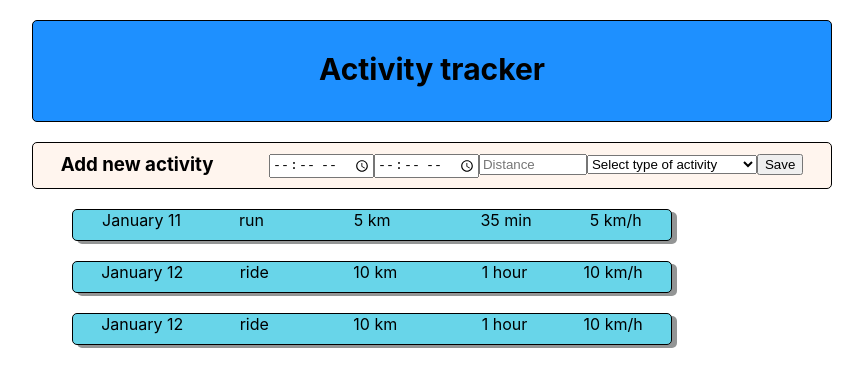
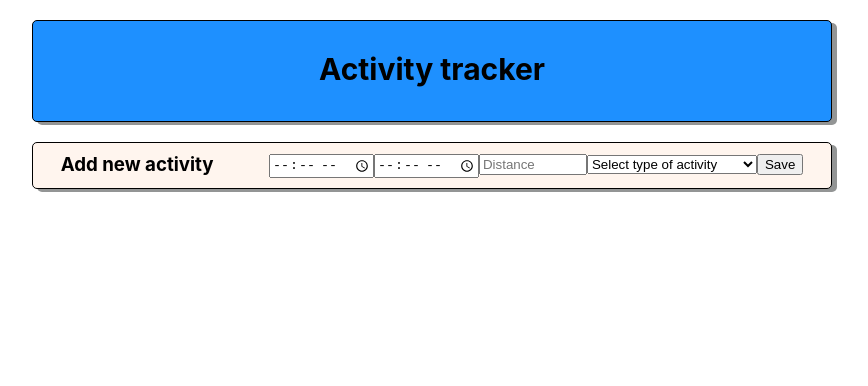
Before and after one commit to yurakbi/fit_calc, a React (Create React App) app: page / in a window 1280 px wide. Shown: the top 386 px of the page, without its empty margins (208-1076 px from the left). Built offline with nearby package versions, Linux system fonts and the light colour scheme.

Commit message:
activity

```diff
--- a/src/components/app/App.js
+++ b/src/components/app/App.js
@@ -12,9 +12,9 @@ class App extends Component {
     super(props)
     this.state = {
       data:[
-        {months: 'January 11', activity: 'run', distance: "5 km", time: '35 min', speed: '5 km/h', id: 1},
-        {months: 'January 12', activity: 'ride', distance: "10 km", time: '1 hour', speed: '10 km/h', id: 2},
-        {months: 'January 12', activity: 'ride', distance: "10 km", time: '1 hour', speed: '10 km/h', id: 3}
+        // {months: 'January 11', activity: 'run', distance: "5 km", time: '35 min', speed: '5 km/h', id: 1},
+        // {months: 'January 12', activity: 'ride', distance: "10 km", time: '1 hour', speed: '10 km/h', id: 2},
+        // {months: 'January 12', activity: 'ride', distance: "10 km", time: '1 hour', speed: '10 km/h', id: 3}
 
       ],
     }
@@ -22,18 +22,23 @@ class App extends Component {
   }
 
   addItem = (starttime, finishtime, distance, activity) => {
+
     const finish = finishtime.split(':');
     const start = starttime.split(':');
-    const time = Math.floor((finish[0], finish[1]) - (start[0],start[1]) );
-    console.log(time);
+    const time_hour = Math.floor(finish[0] - start[0]);
+    const time_min = Math.floor(finish[1] - start[1]);
+    const time = time_hour + 'h ' + time_min + ' min';
 
-    const speed = Math.floor(distance / time);
+
+    const speed = Math.round(distance / time_hour) + ' km/h';
+    console.log(speed);
 
     const months_all = ["January ", "February ", "March ", "April ", "May ", "June ", "July ", "August ", "September ", "October ", "November ", "December "];
     const d = new Date();
     const months_name = months_all[d.getMonth()];
-    const date = d.getDay();
+    const date = d.getDate();
     const months = months_name + date;
+
 
     const newItem = {
       months: months,
--- a/src/components/inputActivity/InputActivity.js
+++ b/src/components/inputActivity/InputActivity.js
@@ -1,5 +1,4 @@
 import {Component} from 'react';
-
 
 import '../style/index.css';
 
@@ -10,14 +9,14 @@ class InputActivity extends Component {
             starttime: '',
             finishtime: '',
             distance: '',
-            activity: ''
-
+            activity:''
         }
     }
 
     onValueChange = (e) => {
         this.setState({
             [e.target.name]: e.target.value,
+            activity: e.target.value
         })
     }
 
@@ -28,8 +27,6 @@ class InputActivity extends Component {
             starttime: state.starttime,
             finishtime: state.finishtime,
             distance: state.distance,
-            activity: state.activity,
-            id: ''
         }))
     }
 
@@ -63,10 +60,10 @@ class InputActivity extends Component {
                         value={distance}
                         onChange={this.onValueChange}
                         />
-                    <select className="select_activity">
-                        <option selected>Select type of activity</option>
-                        <option value="ride">Ride</option>
-                        <option value="run">Run</option>
+                    <select  value = {activity} onChange={this.onValueChange} className="select_activity">
+                        <option >Select type of activity</option>
+                        <option value="Ride">Ride</option>
+                        <option value="Run">Run</option>
                     </select>
                     <button className="save"> Save </button>
                 </form>
--- a/src/components/style/index.css
+++ b/src/components/style/index.css
@@ -25,6 +25,7 @@ code {
   height: 100px;
   background-color: dodgerblue;
   text-align: center;
+  box-shadow: 5px 3px  rgb(147, 149, 149);
 }
 
 h1 {
@@ -38,6 +39,7 @@ h1 {
   min-height: 30px;
   border: solid 1px ;
   border-radius: 5px;
+  box-shadow: 5px 3px  rgb(147, 149, 149);
 }
 
 .input{
@@ -81,7 +83,7 @@ h1 {
   border: solid 1px ;
   border-radius: 5px;
   text-align: center;
-  box-shadow: 5px 3px  rgb(147, 149, 149)
+  box-shadow: 5px 3px  rgb(147, 149, 149);
 
 
 }
@@ -93,6 +95,7 @@ h1 {
   min-height: 30px;
   border: solid 1px ;
   border-radius: 5px;
+  box-shadow: 5px 3px  rgb(147, 149, 149);
 }
 
 .longest_ride {
@@ -130,6 +133,7 @@ h1 {
   border-radius: 5px;
   grid-column-start:  2;
   grid-column-end: 3;
+  box-shadow: 5px 3px  rgb(147, 149, 149);
 }
 
 .total_ride_distance {
```
